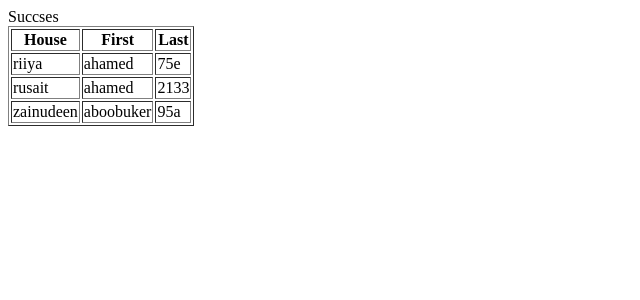
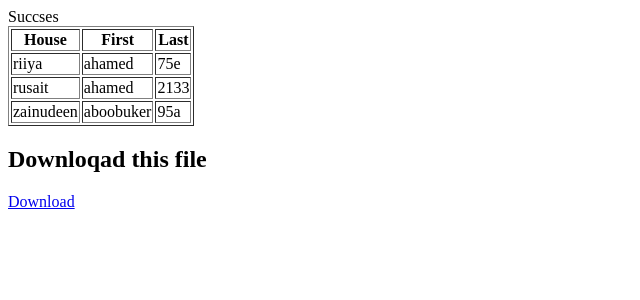
Before and after one commit to NexTechGen/test, a Flask app: page /submit in a window 1280 px wide. Shown: the top 300 px of the page, without its empty margins (0-640 px from the left). Run offline with Flask 3, Linux system fonts and the light colour scheme; data comes from the database, SQL or seed files in the repository.

Commit message:
Add files via upload

```diff
--- a/app.py
+++ b/app.py
@@ -48,5 +48,10 @@ def sub():
 
     return render_template("dat.html", data = data)
 
+@app.route("/download")
+def Download_File():
+    PATH = "Divisions.db"
+    return send_file(PATH, as_attachment=True)
+
 if __name__ == "__main__":
   app.run(host='0.0.0.0', debug=True)
--- a/templates/dat.html
+++ b/templates/dat.html
@@ -22,5 +22,7 @@
         </tr>
         {% endfor %}
     </table>
+    <h2>Downloqad this file</h2>
+    <p> <a href="{{url_for('Download_File')}}">Download</a></p>
 </body>
 </html>
```
